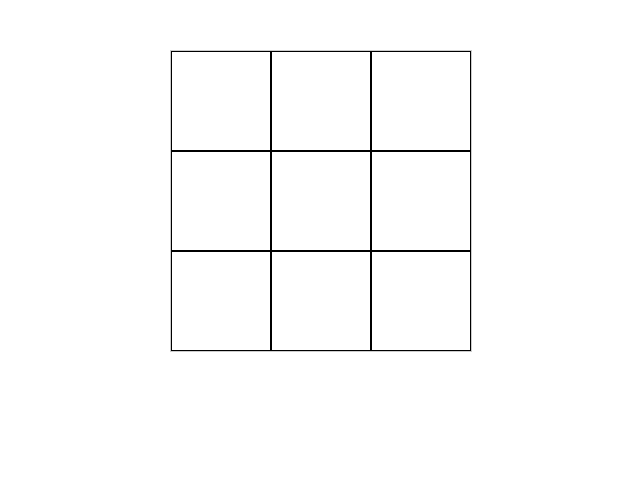
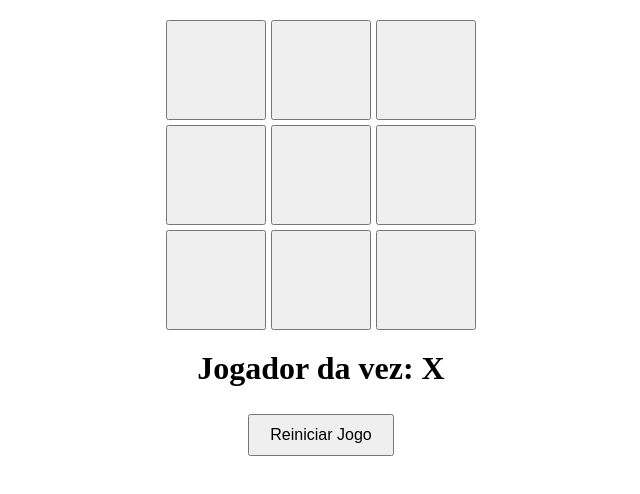
Before and after one commit to ericklpps/jogo-da-velha, a plain HTML site: page index.html in a window 1280 px wide. Shown: the whole page, without its empty margins (319-959 px from the left). Drawn offline with Linux system fonts and the light colour scheme.

Commit message:
ajustando funcionalidades e estilizando melhor o tabuleiro

```diff
--- a/index.html
+++ b/index.html
@@ -9,19 +9,18 @@
 </head>
 <body>
     <div id="tabuleiro">
-        <div class="celula-tabuleiro" onclick="capturaClique()"></div>
-        <div class="celula-tabuleiro" onclick="capturaClique()"></div>
-        <div class="celula-tabuleiro" onclick="capturaClique()"></div>
-        <div class="celula-tabuleiro" onclick="capturaClique()"></div>
-        <div class="celula-tabuleiro" onclick="capturaClique()"></div>
-        <div class="celula-tabuleiro" onclick="capturaClique()"></div>
-        <div class="celula-tabuleiro" onclick="capturaClique()"></div>
-        <div class="celula-tabuleiro" onclick="capturaClique()"></div>
-        <div class="celula-tabuleiro" onclick="capturaClique()"></div>
+        <button class="celula-tabuleiro" ></button>
+        <button class="celula-tabuleiro" ></button>
+        <button class="celula-tabuleiro" ></button>
+        <button class="celula-tabuleiro" ></button>
+        <button class="celula-tabuleiro" ></button>
+        <button class="celula-tabuleiro" ></button>
+        <button class="celula-tabuleiro" ></button>
+        <button class="celula-tabuleiro" ></button>
+        <button class="celula-tabuleiro" ></button>
     </div>
-    <div id="pontuacao">
-        <p id="situacao-jogo"></p>
-    </div>
-
+   <h2 class="jogador-atual"></h2>
+   <button id="reiniciar">Reiniciar Jogo</button>
+<script src="./js/app.js"></script>
 </body>
 </html>
--- a/js/app.js
+++ b/js/app.js
@@ -1,13 +1,79 @@
-let celulasTabuleiro = document.querySelectorAll(".celula-tabuleiro");
-let tabuleiro = document.getElementById("tabuleiro");
-let statusJogo = document.getElementById("situacao-jogo");
+const jogadorAtual = document.querySelector('.jogador-atual');
+const celulas = document.querySelectorAll('.celula-tabuleiro');
+const botaoReiniciar = document.getElementById('reiniciar');
 
-document.addEventListener(celulasTabuleiro)
+let jogador = 'X';
+let selecionado = [];
 
-function capturaClique(e){
-    console.log("célula clicada")
+const contextosVitoria = [
+  [0, 1, 2],
+  [3, 4, 5],
+  [6, 7, 8],
+  [0, 3, 6],
+  [1, 4, 7],
+  [2, 5, 8],
+  [0, 4, 8],
+  [2, 4, 6],
+];
+
+function iniciarJogo() {
+  selecionado = [];
+  jogador = 'X';
+  jogadorAtual.textContent = `Jogador da vez: ${jogador}`;
+
+  celulas.forEach((celula) => {
+    celula.textContent = '';
+    celula.disabled = false;
+    celula.classList.remove('vencedor');
+  });
+  celulas.forEach((celula, indice) => {
+    celula.addEventListener('click', () => novaJogada(celula, indice), { once: true });
+  });
 }
 
-celulasTabuleiro.forEach((umaCelula) => {
-    umaCelula.addEventListener('click', capturaClique);
-});
+function novaJogada(celula, indice) {
+  if (celula.textContent !== '') return;
+
+  celula.textContent = jogador;
+  celula.disabled = true;
+  selecionado[indice] = jogador;
+
+  if (verificarVencedor()) {
+    encerrarJogo(`Jogador '${jogador}' venceu!`);
+    return;
+  }
+
+  if (selecionado.filter(Boolean).length === 9) {
+    encerrarJogo('Empate!');
+    return;
+  }
+
+  jogador = jogador === 'X' ? 'O' : 'X';
+  jogadorAtual.textContent = `Jogador da vez: ${jogador}`;
+}
+
+function verificarVencedor() {
+  return contextosVitoria.some((sequencia) => {
+    const venceu = sequencia.every((indice) => selecionado[indice] === jogador);
+    if (venceu) {
+      sequencia.forEach((indice) => {
+        celulas[indice].classList.add('vencedor');
+      });
+    }
+    return venceu;
+  });
+}
+
+function encerrarJogo(mensagem) {
+  jogadorAtual.textContent = mensagem;
+
+  celulas.forEach((celula) => {
+    celula.disabled = true;
+  });
+
+  setTimeout(iniciarJogo, 2000);
+}
+
+botaoReiniciar.addEventListener('click', iniciarJogo);
+
+iniciarJogo();
--- a/styles/style.css
+++ b/styles/style.css
@@ -1,48 +1,31 @@
-body {
-    font-family: sans-serif;
-    display: flex;
-    flex-direction: column;
-    align-items: center;
-    margin-top: 30px;
-  }
-
-  h1 {
-    text-align: center;
-    margin-bottom: 20px;
-  }
-
 #tabuleiro {
   display: grid;
-    grid-template-columns: 100px 100px 100px;
+  grid-template-columns: repeat(3, 100px);
+  gap: 5px;
   margin: 20px auto;
-    border: 1px solid #ccc;
+  width: max-content;
 }
 
 .celula-tabuleiro {
   width: 100px;
   height: 100px;
-    border: 1px solid black;
-    display: flex;
-    justify-content: center;
-    align-items: center;
-    font-size: 50px;
-    font-weight: bold;
+  font-size: 2rem;
   cursor: pointer;
-    box-sizing: border-box;
 }
 
-  #pontuacao {
-    margin-top: 20px;
-    text-align: center;
-    font-size: 1.2em;
+.vencedor {
+  background-color: lightgreen;
 }
 
-  #situacao-jogo {
-    min-height: 1.5em;
-    font-weight: bold;
-    margin-bottom: 10px;
+#reiniciar {
+  display: block;
+  margin: 10px auto;
+  padding: 10px 20px;
+  font-size: 1rem;
+  cursor: pointer;
 }
-
-  .celula-tabuleiro:hover {
-    background-color: #f0f0f0;
+h2{
+  text-align: center;
+  font-size: 2rem;
+  margin-top: 20px;
 }
```
Lines whose indentation alone changed are shown as unchanged.
